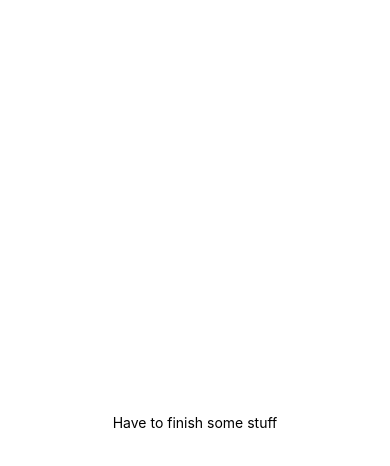
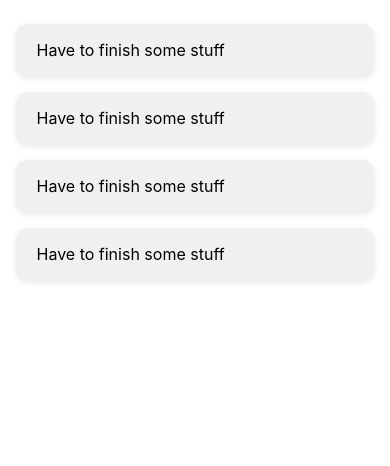
Before and after one commit to CarnageX19/todo-app-react-native, a React Native app: screen / in a window 390 px wide. Shown: the top 466 px of the page. Built offline with nearby package versions, Linux system fonts and the light colour scheme.

Commit message:
Finished styling the Todos to align properly

```diff
--- a/components/Homescreen.js
+++ b/components/Homescreen.js
@@ -1,17 +1,30 @@
-import {View, StyleSheet, Text} from 'react-native'
+import { View, StyleSheet, ScrollView, SafeAreaView, Platform, StatusBar, Dimensions } from 'react-native';
 import Todos from './Todos';
 
-export default function Homescreen()
-{
-    return(
-        <View style={styles.container}>
-            <Todos/>
-        </View>
+const { width } = Dimensions.get('window'); // 👈 Gets screen width
+
+export default function Homescreen() {
+    return (
+        <SafeAreaView style={styles.container}>
+            <ScrollView contentContainerStyle={styles.scrollContainer}>
+                <Todos />
+                <Todos />
+                <Todos />
+                <Todos />
+            </ScrollView>
+        </SafeAreaView>
     );
 }
 
 const styles = StyleSheet.create({
-    container:{
-        flex: 1, justifyContent: 'center', alignItems: 'center',
-    }
+    container: {
+        flex: 1,
+        backgroundColor: '#fff',
+        paddingTop: Platform.OS === 'android' ? StatusBar.currentHeight : 0,
+    },
+    scrollContainer: {
+        padding: 16,
+        width: width,
+        alignSelf: 'center',
+    },
 });
--- a/components/Todos.js
+++ b/components/Todos.js
@@ -1,9 +1,27 @@
-import { View, Stylesheet, Text} from 'react-native'
+import { View, StyleSheet, Text } from 'react-native';
 
-export default function Todos(){
-    return(
-        <Text>
-            Have to finish some stuff
-        </Text>
+export default function Todos() {
+    return (
+        <View style={styles.card}>
+            <Text style={styles.text}> Have to finish some stuff </Text>
+        </View>
     );
 }
+
+const styles = StyleSheet.create({
+    card: {
+        backgroundColor: '#f0f0f0',
+        padding: 16,
+        borderRadius: 12,
+        marginVertical: 8,
+        elevation: 3,
+        shadowColor: '#000',
+        shadowOpacity: 0.1,
+        shadowRadius: 6,
+        shadowOffset: { width: 0, height: 2 },
+        width: '100%',
+    },
+    text: {
+        fontSize: 16,
+    },
+});
```
Also changed, not shown: 1 other file (tests, documents, lock files or other folders).
